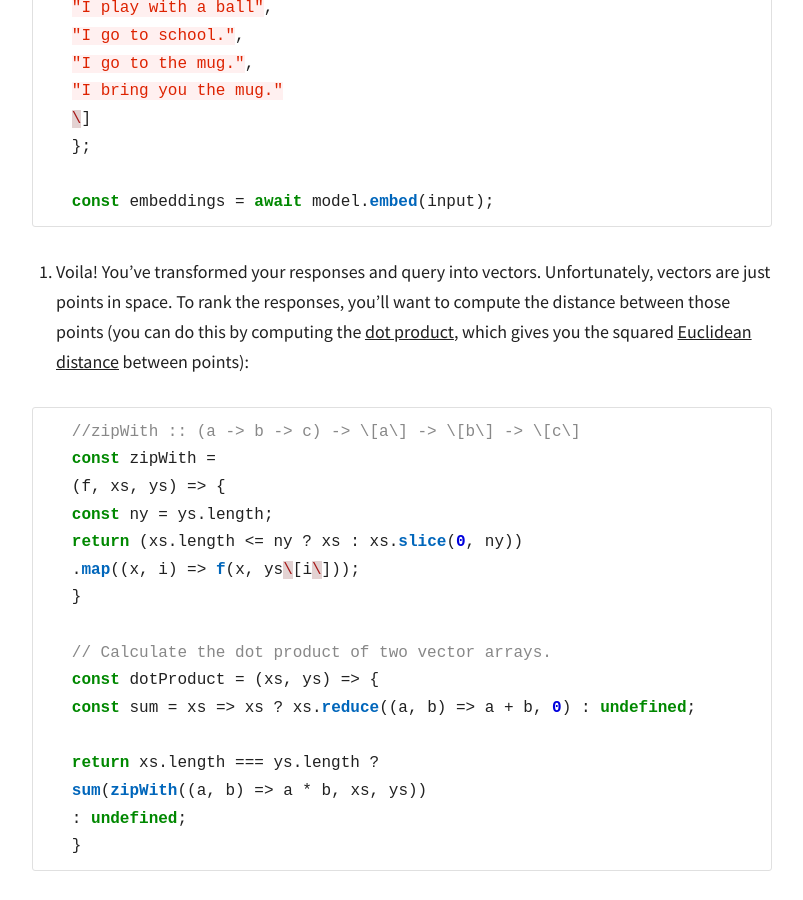
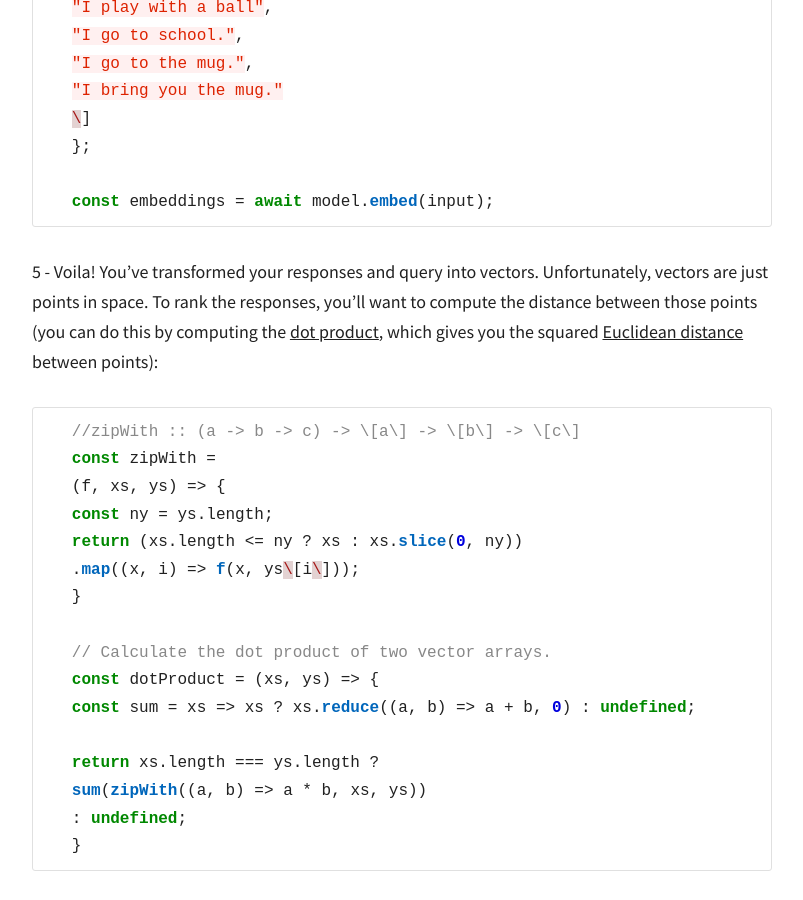
Before and after one commit to dalequark/daleonai, a Jekyll site: the page built from _posts/2020-08-05-make-language-work-for-you-with-semantic-ml.md, in a window 1280 px wide and 900 px high, scrolled down 9272 px. Shown: the whole window, without its empty margins (238-1041 px from the left). Built offline with Jekyll 4.4.1, drawn with Linux system fonts in a browser that asks for light colours; some web fonts are replaced; comment, search, counter and statistics services are not loaded.

Commit message:
Update from Forestry.io Dale updated _posts/2020-08-05-make-language-work-for-you-with-semantic-ml.md

````diff
--- a/_posts/2020-08-05-make-language-work-for-you-with-semantic-ml.md
+++ b/_posts/2020-08-05-make-language-work-for-you-with-semantic-ml.md
@@ -165,7 +165,7 @@ Let's take a look at how to use those models in JavaScript, so that you can conv
    const embeddings = await model.embed(input);
 ```
 
-5. Voila! You've transformed your responses and query into vectors. Unfortunately, vectors are just points in space. To rank the responses, you'll want to compute the distance between those points (you can do this by computing the [dot product](https://www.mathsisfun.com/algebra/vectors-dot-product.html), which gives you the squared [Euclidean distance](https://en.wikipedia.org/wiki/Euclidean_distance#:\~:text=In%20mathematics%2C%20the%20Euclidean%20distance,metric%20as%20the%20Pythagorean%20metric.) between points):
+5 - Voila! You've transformed your responses and query into vectors. Unfortunately, vectors are just points in space. To rank the responses, you'll want to compute the distance between those points (you can do this by computing the [dot product](https://www.mathsisfun.com/algebra/vectors-dot-product.html), which gives you the squared [Euclidean distance](https://en.wikipedia.org/wiki/Euclidean_distance#:\~:text=In%20mathematics%2C%20the%20Euclidean%20distance,metric%20as%20the%20Pythagorean%20metric.) between points):
 
 ```js
    //zipWith :: (a -> b -> c) -> \[a\] -> \[b\] -> \[c\]
````
